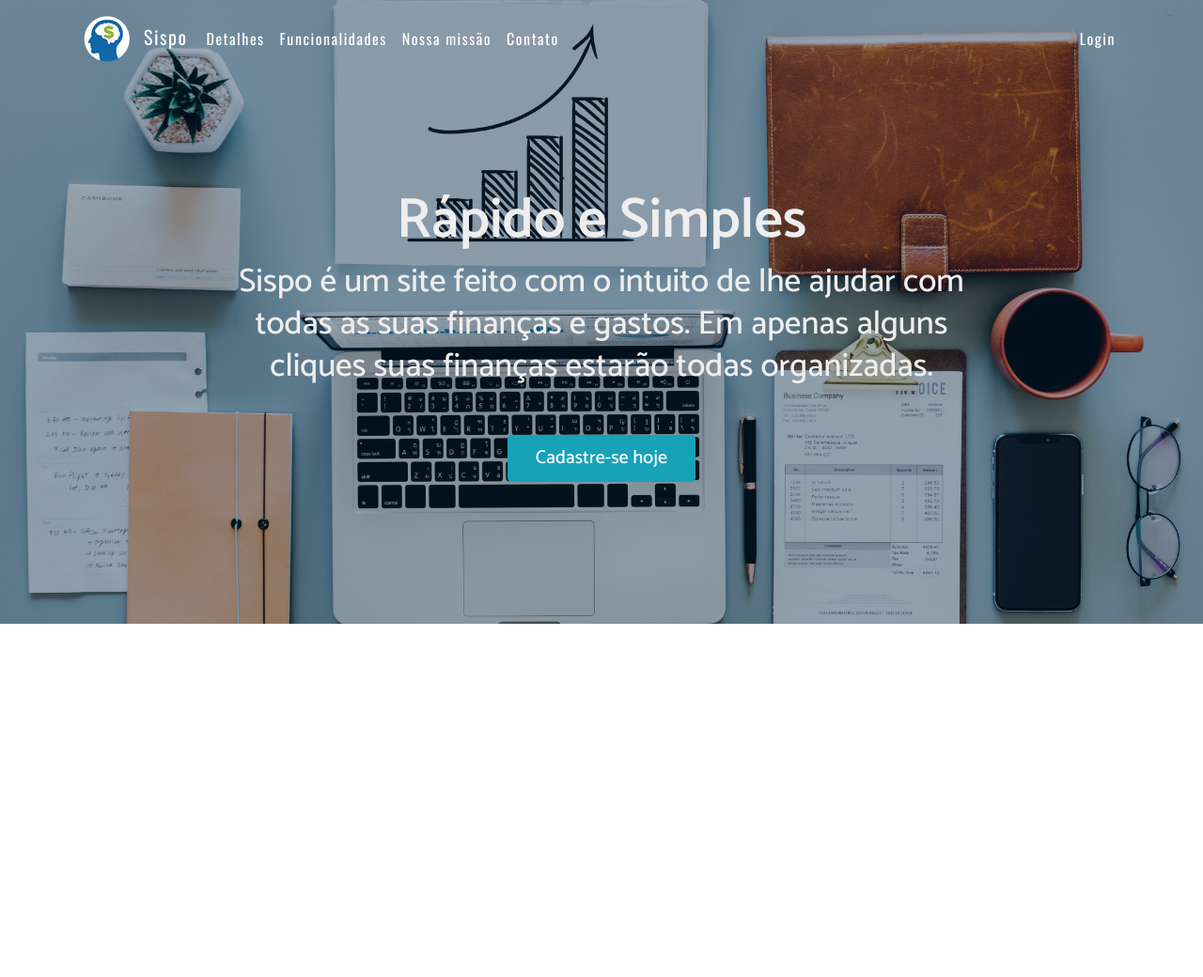
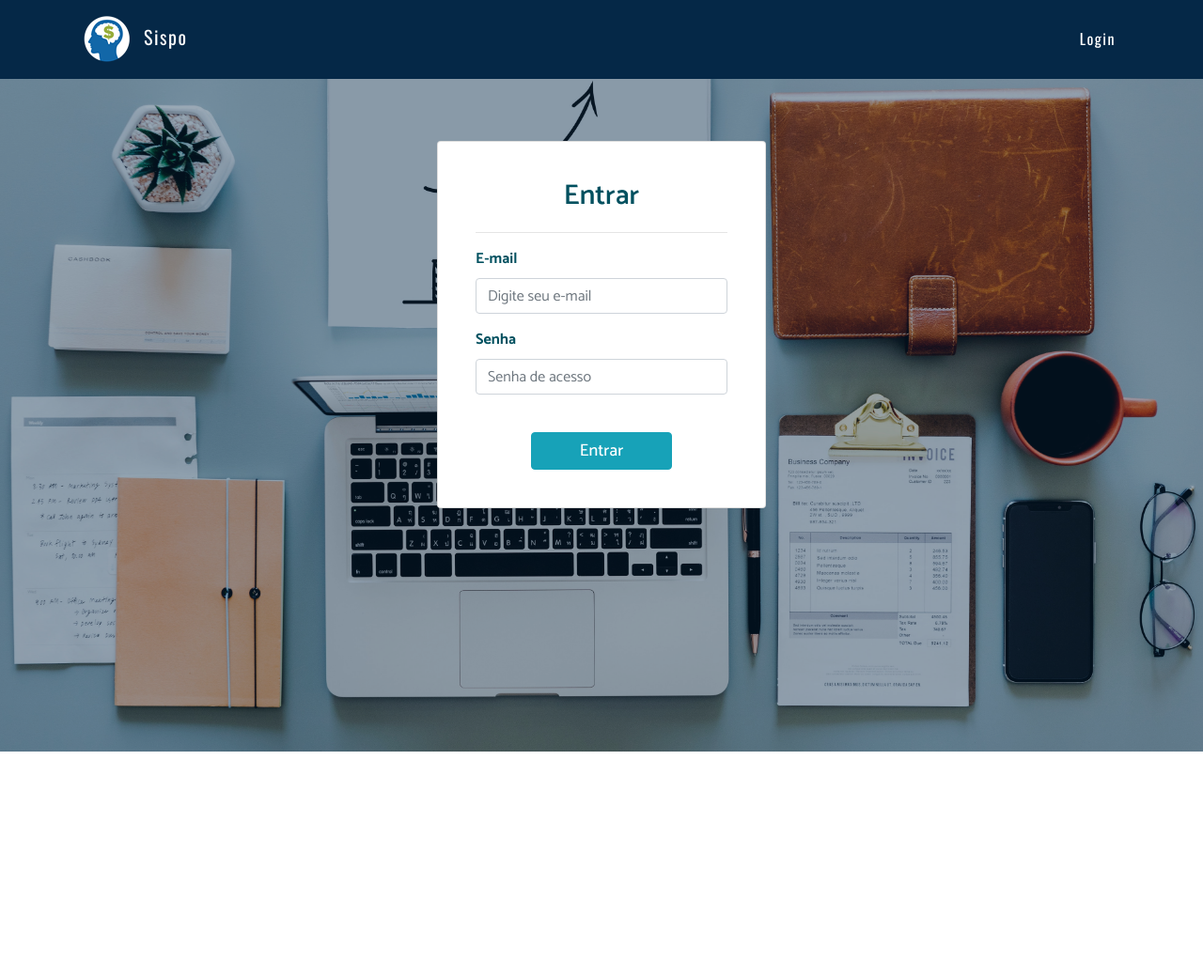
Before and after one commit to lucas95santos/sispo, a PHP site: page /index.php?section=usuario&action=login in a window 1280 px wide. Shown: the top 1040 px of the page at 94% size. After the commit the page ends 800 px from the top, so only its background shows below. Run offline with PHP 8.4, Linux system fonts and the light colour scheme.

Commit message:
Telas de cadastro e login implementadas

```diff
--- a/App.php
+++ b/App.php
@@ -2,10 +2,12 @@
 
 namespace sispo;
 use sispo\controllers\LandingPageController;
+use sispo\controllers\UsuarioController;
 
 class App {
 
     const LANDING_PAGE = 'home';
+    const USUARIO = 'usuario';
 
     public function __construct() {
         $this->handleRequest();
@@ -15,6 +17,9 @@ class App {
         $section = isset($_GET['section']) ? $_GET['section'] : self::LANDING_PAGE;
 
         switch ($section) {
+            case self::USUARIO;
+                new UsuarioController();
+                break;
             default:
                 new LandingPageController();
                 break;
--- a/bootstrap.php
+++ b/bootstrap.php
@@ -6,5 +6,6 @@ session_start();
 // controllers
 require 'controllers/AbstractController.php';
 require 'controllers/LandingPageController.php';
+require 'controllers/UsuarioController.php';
 // aplicação principal
 require 'App.php';
--- /dev/null
+++ b/controllers/UsuarioController.php
@@ -0,0 +1,38 @@
+<?php
+
+namespace sispo\controllers;
+
+class UsuarioController extends AbstractController {
+
+    public function __construct() {
+        $this->handleRequest();
+    }
+
+    public function indexAction() {
+        // TODO
+    }
+
+    public function cadastroAction() {
+        require 'views/cadastro.php';
+    }
+
+    public function loginAction() {
+        require 'views/login.php';
+    }
+
+    public function handleRequest() {
+        $action = isset($_GET['action']) ? $_GET['action'] : 'index';
+
+        switch ($action) {
+            case 'login':
+                $this->loginAction();
+                break;
+            case 'cadastro':
+                $this->cadastroAction();
+                break;
+            default:
+                $this->indexAction();
+                break;
+        }
+    }
+}
--- a/includes/head.php
+++ b/includes/head.php
@@ -2,7 +2,6 @@
 <meta name="viewport" content="width=device-width, initial-scale=1.0">
 <meta http-equiv="X-UA-Compatible" content="ie=edge">
 <link rel="icon" href="assets/icones/favicon.ico">
-<title>Sispo | Sistema de Planejamento Orçamentário</title>
 
 <link rel="stylesheet" href="https://use.fontawesome.com/releases/v5.7.2/css/all.css" integrity="sha384-fnmOCqbTlWIlj8LyTjo7mOUStjsKC4pOpQbqyi7RrhN7udi9RwhKkMHpvLbHG9Sr" crossorigin="anonymous">
 <link href="//fonts.googleapis.com/css?family=Oswald|Nunito|Open+Sans" rel="stylesheet">
--- /dev/null
+++ b/includes/navbar-basic.php
@@ -0,0 +1,19 @@
+<nav id="navbar-standard" class="navbar fixed-top navbar-expand-lg navbar-dark navbar-color">
+    <div class="container">
+        <a class="navbar-brand anchor" href="index.php" title="Sispo | Sistema de Planejamento Orçamentário">
+            <div class="row nav-text-link">
+                <div class="col">
+                    <img src="assets/images/sispo-50x50.png" alt="Logo Sispo"/>
+                </div>
+                <div class="col" style="padding: 8px 8px 8px 0;">
+                    Sispo
+                </div>
+            </div>
+        </a>
+        <ul class="navbar-nav">
+            <li class="nav-item">
+                <a id="link" class="nav-link nav-text-link" href="index.php?section=usuario&action=login" title="Realiza o login">Login</a>
+            </li>
+        </ul>
+    </div>
+</nav>
--- a/includes/navbar-standard.php
+++ b/includes/navbar-standard.php
@@ -30,7 +30,7 @@
             </ul>
             <ul class="navbar-nav">
                 <li class="nav-item">
-                    <a id="link" class="nav-link nav-text-link" href="#" title="Realiza o login">Login</a>
+                    <a id="link" class="nav-link nav-text-link" href="index.php?section=usuario&action=login" title="Realiza o login">Login</a>
                 </li>
             </ul>
         </div>
--- a/views/bootstrap-4.3.1/css/styles.css
+++ b/views/bootstrap-4.3.1/css/styles.css
@@ -39,9 +85,10 @@ body {
 
 #overlay {
     position: absolute;
+    background-attachment: fixed;
     display: block;
     width: 100%;
-    height: 364px;
+    height: 100%;
     top: 0;
     left: 0;
     right: 0;
@@ -117,9 +164,10 @@ body {
 
     #overlay {
         position: absolute;
+        background-attachment: fixed;
         display: block;
         width: 100%;
-        height: 664px;
+        height: 100%;
         top: 0;
         left: 0;
         right: 0;
@@ -352,3 +354,109 @@ body {
     opacity: 1;
     transform: translate3d(0, 0, 0);
 }
+
+/****************************** Fim Landing page ********************************/
+
+/******************************  Tela de Cadastro   ********************************/
+
+.bg-cadastro {
+    background-image: url("http://localhost/sispo-v1/assets/images/bg-header3.jpg");
+    background-repeat: no-repeat;
+    background-position: center;
+    background-size: cover;
+    background-attachment: fixed;
+    height: 100% !important;
+    display: block;
+}
+
+#overlay-cadastro {
+    position: absolute;
+    background-attachment: fixed;
+    display: block;
+    width: 100%;
+    height: 100%;
+    top: 0;
+    left: 0;
+    right: 0;
+    bottom: 0;
+    opacity: 1;
+    background-color: rgba(5, 40, 71, 0.4) !important;
+    z-index: 1000;
+}
+
+.container-cadastro {
+    margin-top: 130px;
+}
+
+.card-cadastro {
+    background-color: rgba(255, 255, 255, 1) !important;
+    color: #00505f !important;
+    font-family: Catamaran;
+    height: auto;
+    padding: 20px;
+}
+
+.title-cadastro {
+    margin-bottom: 30px;
+    text-align: center;
+    font-size: 30px;
+    font-weight: 600;
+}
+
+.btn-cadastro2 {
+    width: 150px;
+    height: 40px;
+    font-family: Catamaran;
+    font-size: 18px;
+    font-weight: 500;
+}
+
+/******************************  Fim Tela de Cadastro   ********************************/
+
+/******************************    Tela de Login     ********************************/
+
+.bg-login {
+    background-image: url("http://localhost/sispo-v1/assets/images/bg-header3.jpg");
+    background-repeat: no-repeat;
+    background-position: center;
+    background-size: cover;
+    background-attachment: fixed;
+    height: 100% !important;
+    display: block;
+}
+
+#overlay-login {
+    position: absolute;
+    background-attachment: fixed;
+    display: block;
+    width: 100%;
+    height: 100%;
+    top: 0;
+    left: 0;
+    right: 0;
+    bottom: 0;
+    opacity: 1;
+    background-color: rgba(5, 40, 71, 0.4) !important;
+    z-index: 1000;
+}
+
+.container-login {
+    margin-top: 150px;
+}
+
+.title-login {
+    margin-bottom: 20px;
+    text-align: center;
+    font-size: 30px;
+    font-weight: 600;
+}
+
+.btn-login {
+    width: 150px;
+    height: 40px;
+    font-family: Catamaran;
+    font-size: 18px;
+    font-weight: 500;
+}
+
+/******************************    Fim Tela de Login     ********************************/
--- a/views/landing-page.php
+++ b/views/landing-page.php
@@ -4,6 +4,7 @@
         <?php
         require 'includes/head.php';
         ?>
+        <title>Sispo | Sistema de Planejamento Orçamentário</title>
     </head>
     <body>
         <?php
@@ -17,7 +18,7 @@
                         <h1 class="header-title">Rápido e Simples</h1>
                         <h1 class="header-text">Sispo é um site feito com o intuito de lhe ajudar com todas as suas finanças e gastos. Em apenas alguns cliques suas finanças estarão todas organizadas.</h1>
                         <div class="text-center margin-btn-cadastro">
-                            <a class="btn btn-info btn-cadastro" href="#" title="Cadastre-se no Sispo">Cadastre-se hoje</a>
+                            <a class="btn btn-info btn-cadastro" href="index.php?section=usuario&action=cadastro" title="Cadastre-se no Sispo">Cadastre-se hoje</a>
                         </div>
                     </div>
                 </div>
@@ -173,27 +174,16 @@
                         <p class="cadastro-title">Não perca mais tempo!</p>
                         <p class="cadastro-text">Faça agora mesmo o seu cadastro e fique no controle de suas finanças.</p>
                         <div class="text-center margin-btn-cadastro">
-                            <a class="btn btn-info btn-cadastro" href="#" title="Cadastre-se no Sispo">Cadastre-se hoje</a>
+                            <a class="btn btn-info btn-cadastro" href="index.php?section=usuario&action=cadastro" title="Cadastre-se no Sispo">Cadastre-se hoje</a>
                         </div>
                     </div>
                 </div>
             </div>
         </section>
 
-        <footer class="page-footer">
-            <div class="container">
-                <div class="row justify-content-between">
-                    <div class="col-8">
-                        <p><a class="navbar-brand font-footer" href="#">Sispo | Sistema de Planejamento Orçamentário</a></p>
-                    </div>
-                </div>
-            </div>
-            <div class="footer-copyright">
-                <div class="container">
-                    <span class="d-block mb-3">&copy; 2019 Todos os direitos reservados</span>
-                </div>
-            </div>
-        </footer>
+        <?php
+        require 'includes/footer.php';
+        ?>
 
         <script type="text/javascript" src="views/bootstrap-4.3.1/js/jquery.js"></script>
         <script type="text/javascript" src="views/bootstrap-4.3.1/js/bootstrap.min.js"></script>
--- /dev/null
+++ b/views/login.php
@@ -0,0 +1,51 @@
+<!DOCTYPE html>
+<html lang="pt-br">
+    <head>
+        <?php
+        require 'includes/head.php';
+        ?>
+        <title>Sispo | Login</title>
+    </head>
+    <body class="bg-login">
+        <?php
+        require 'includes/navbar-basic.php';
+        ?>
+
+        <section>
+            <div id="overlay-login">
+                <div class="container container-login">
+                    <div class="row">
+                        <div class="col-4 offset-4">
+                            <div class="card card-cadastro">
+                                <div class="card-body">
+                                    <h1 class="title-login">Entrar</h1>
+                                    <hr>
+                                    <form action="index.php?section=usuario&action=entrar" method="post">
+                                        <div class="form-group">
+                                            <label class="font-weight-bold" for="email">E-mail</label>
+                                            <input type="email" class="form-control" id="email" name="email" placeholder="Digite seu e-mail" required>
+                                        </div>
+
+                                        <div class="form-group">
+                                            <label class="font-weight-bold" for="senha">Senha</label>
+                                            <input type="password" class="form-control" id="senha" name="senha" placeholder="Senha de acesso" required>
+                                        </div>
+                                        <br>
+                                        <div class="row justify-content-center">
+                                            <div class="col-auto">
+                                                <button type="submit" class="btn btn-info btn-login">Entrar</button>
+                                            </div>
+                                        </div>
+                                    </form>
+                                </div>
+                            </div>
+                        </div>
+                    </div>
+                </div>
+            </div>
+        </section>
+
+        <script type="text/javascript" src="views/bootstrap-4.3.1/js/jquery.js"></script>
+        <script type="text/javascript" src="views/bootstrap-4.3.1/js/bootstrap.min.js"></script>
+    </body>
+</html>
```
Also changed, not shown: other parts of views/bootstrap-4.3.1/css/styles.css (+48 -48 lines), includes/footer.php (added, +14 -0 lines), models/Usuario.php (added, +97 -0 lines), views/cadastro.php (added, +155 -0 lines).
